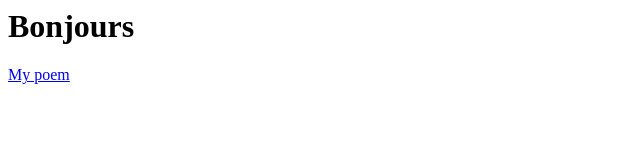
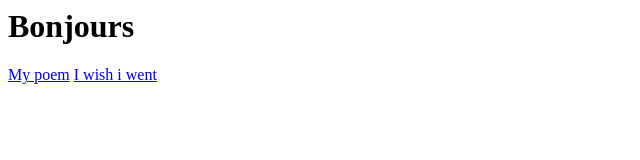
Before and after one commit to MyWebsita/MyWebsita.github.io, a plain HTML site: page index.html in a window 1280 px wide. Shown: the whole page, without its empty margins (0-640 px from the left). Drawn offline with Linux system fonts and the light colour scheme.

Commit message:
Update index.html

```diff
--- a/index.html
+++ b/index.html
@@ -1,2 +1,3 @@
 <h1>Bonjours</h1>
 <a href="poem.html">My poem</a>
+<a href="voyage.html">I wish i went</a>
```
